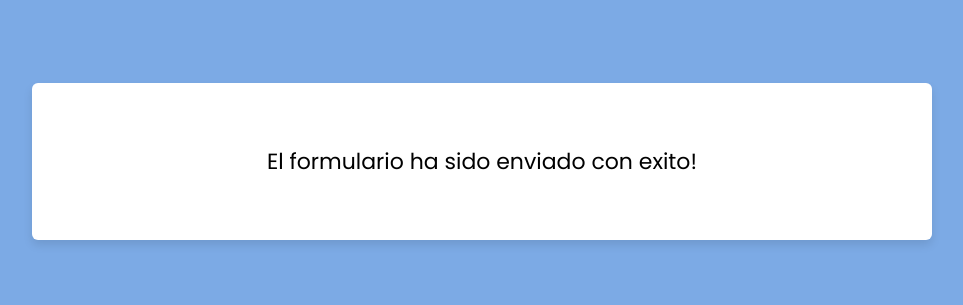
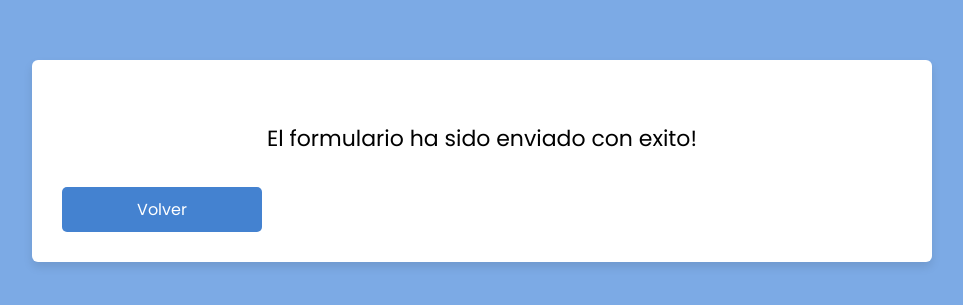
Before and after one commit to EugeBr/prueba_tecnica_frontend, a plain HTML site: page form-sent.html in a window 1280 px wide. Shown: the part 239-544 px from the top of the page, without its empty margins (158-1121 px from the left). Drawn offline with Linux system fonts and the light colour scheme.

```diff
--- a/form-sent.html
+++ b/form-sent.html
@@ -10,8 +10,15 @@
 </head>
 
 <body>
-    <div class="container">
-        <p class="final-message">El formulario ha sido enviado con exito!</p>
+    <div class="container final-message">
+        <p>El formulario ha sido enviado con exito!</p>
+
+            <button class="returnBtn">
+                <a href="index.html" class="back">
+                    <span class="retnBtnText">Volver</span>
+                </a>
+            </button>
+
     </div>
 </body>
 
--- a/style.css
+++ b/style.css
@@ -169,14 +169,40 @@ form .buttons button,
     color: #d85b5b;
 }
 
-.invalid {
-    border-style: "solid";
-    border-width: "3px";
-    border-color: "#DB2C2C";
+.final-message{
+    text-align: center;
 }
 
-.final-message{
+.final-message p{
     text-align: center;
     padding: 2rem 0;
     font-size: 22px;
 }
+
+.back{
+    text-decoration: none;
+    color: #fff;
+}
+
+.returnBtn{
+    display: flex;
+    align-items: center;
+    justify-content: center;
+    height: 45px;
+    max-width: 200px;
+    width: 100%;
+    border: none;
+    outline: none;
+    border-radius: 5px;
+    background-color: #4482d0;
+    cursor: pointer;
+}
+
+.returnBtn:hover {
+    background-color: #145da5;
+}
+
+.retnBtnText{
+    font-size: 16px;
+    font-weight: 400;
+}
```
Also changed, not shown: index.html (+1 -1 lines), 1 other file.
